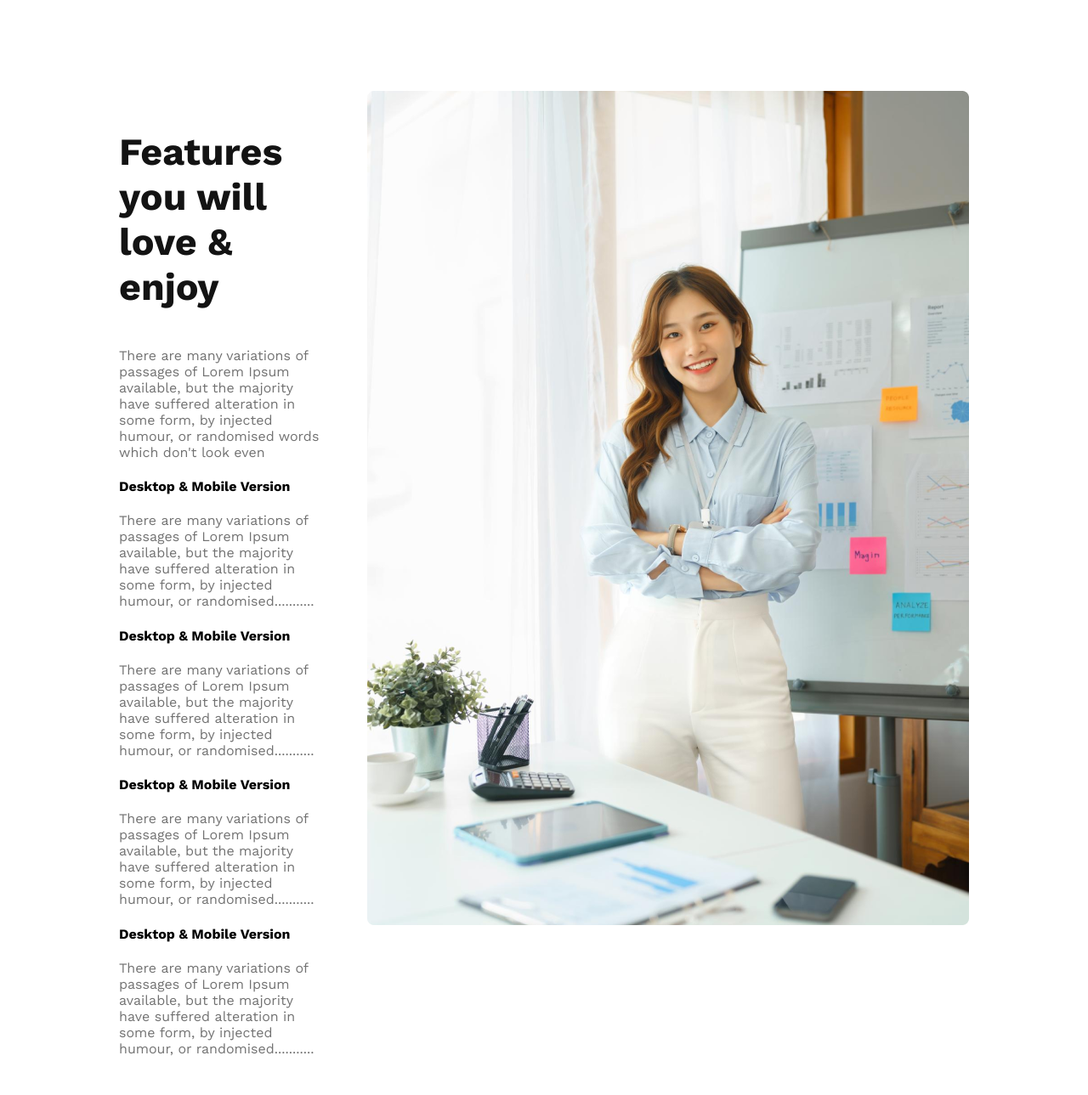
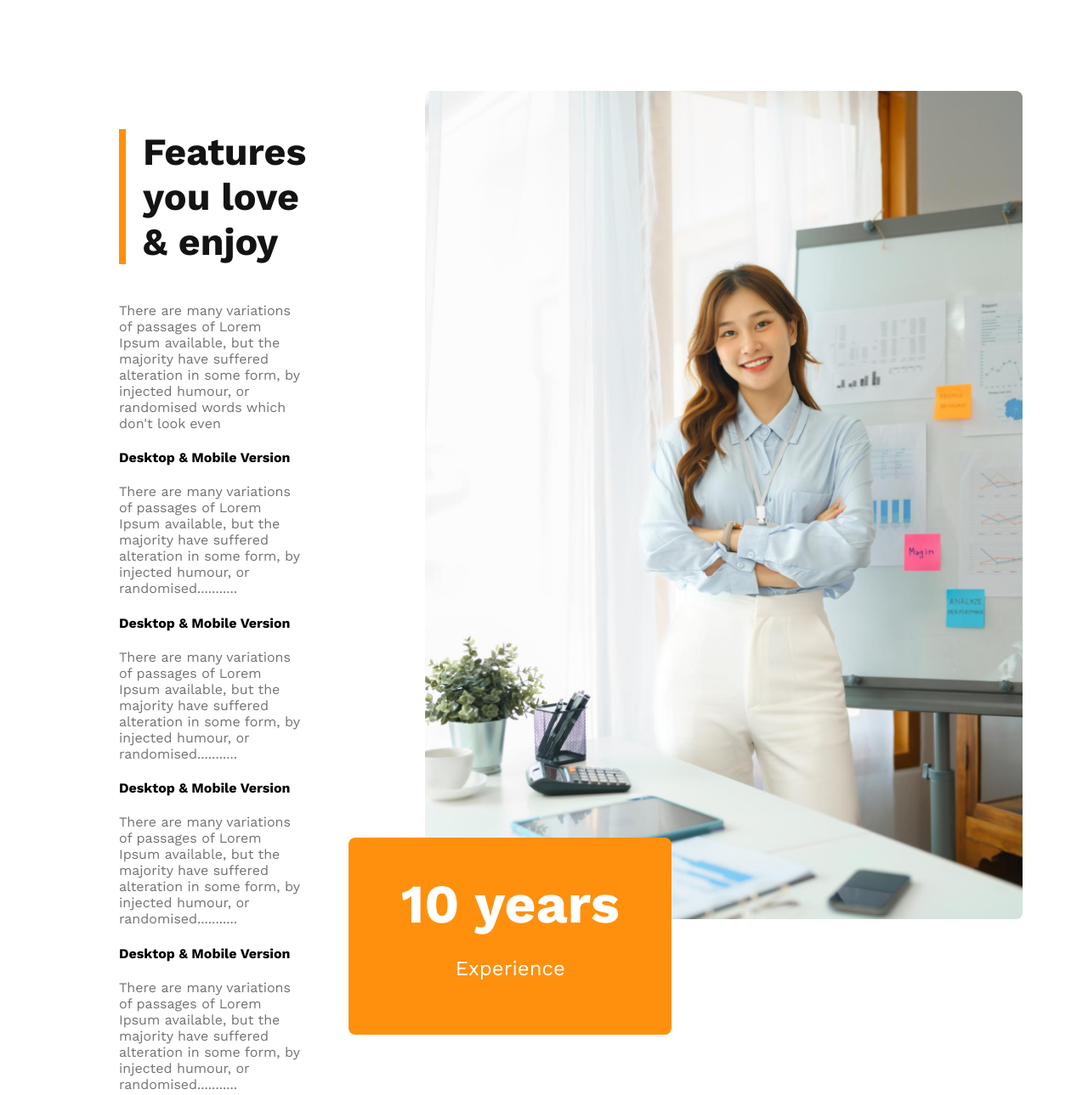
Before and after one commit to iatoha/g3--architects-website, a plain HTML site: page index.html in a window 1280 px wide. Shown: the part 1779-3068 px from the top of the page at 85% size. Drawn offline with nearby package versions, Linux system fonts and the light colour scheme.

Commit message:
all done

```diff
--- a/index.html
+++ b/index.html
@@ -65,7 +65,7 @@
 
         <section class="features">
             <div class="features-content">
-                <h3 class="section-title">Features you will love & enjoy</h3>
+                <h3 class="section-title">Features you love & enjoy</h3>
                 <p class="text-gray">There are many variations of passages of Lorem Ipsum available, but the majority have suffered alteration in some form, by injected humour, or randomised words which don't look even</p>
 
                 <div class="cards">
@@ -89,6 +89,10 @@
 
             <div class="features-img">
                 <img src="images/architect.png" alt="">
+                <div class="ten-years-badge">
+                    <h2>10 years </h2>
+                    <p>Experience</p>
+                </div>
             </div>
         </section>
 
--- a/styles/architects.css
+++ b/styles/architects.css
@@ -133,12 +133,42 @@ nav li a {
     display: flex;
 }
 
+.features .section-title{
+    border-left: 8px solid #FF900E;
+    padding-left: 20px;
+}
+
+.features-img img{
+    height: 80%;
+    margin-left: 90px;
+}
+
 .feature-content .card {
     padding: 20px;
     margin-bottom: 20px;
     border-radius: 8px;
     box-shadow: 0px 4px 30px 0px rgba(0, 0, 0, 0.06);
     background: rgb(255, 255, 255);
+}
+
+.ten-years-badge{
+    border-radius: 8px;
+    background-color: #FF900E;
+    text-align: center;
+    position: relative;
+    bottom: 100px;
+    color: #FFF;
+    width: 300px;
+    padding: 40px;
+}
+
+.ten-years-badge h2{
+    font-size: 4rem;
+    margin: 0;
+}
+
+.ten-years-badge p {
+    font-size: 1.5rem;
 }
 
 /* feature section end */
@@ -206,8 +236,14 @@ nav li a {
     nav,
     .teams-container,
     .facts-card-container,
-    .sponsors-img-container {
+    .sponsors-img-container,
+    .features
+    {
         flex-direction: column;
+    }
+
+    .features-img img {
+        width: 100%;
     }
 
     .teams-img-container {
@@ -227,6 +263,7 @@ nav li a {
 
     nav,
     .teams-container,
+    .features,
     .sponsors-img-container {
         flex-direction: column;
     }
```
